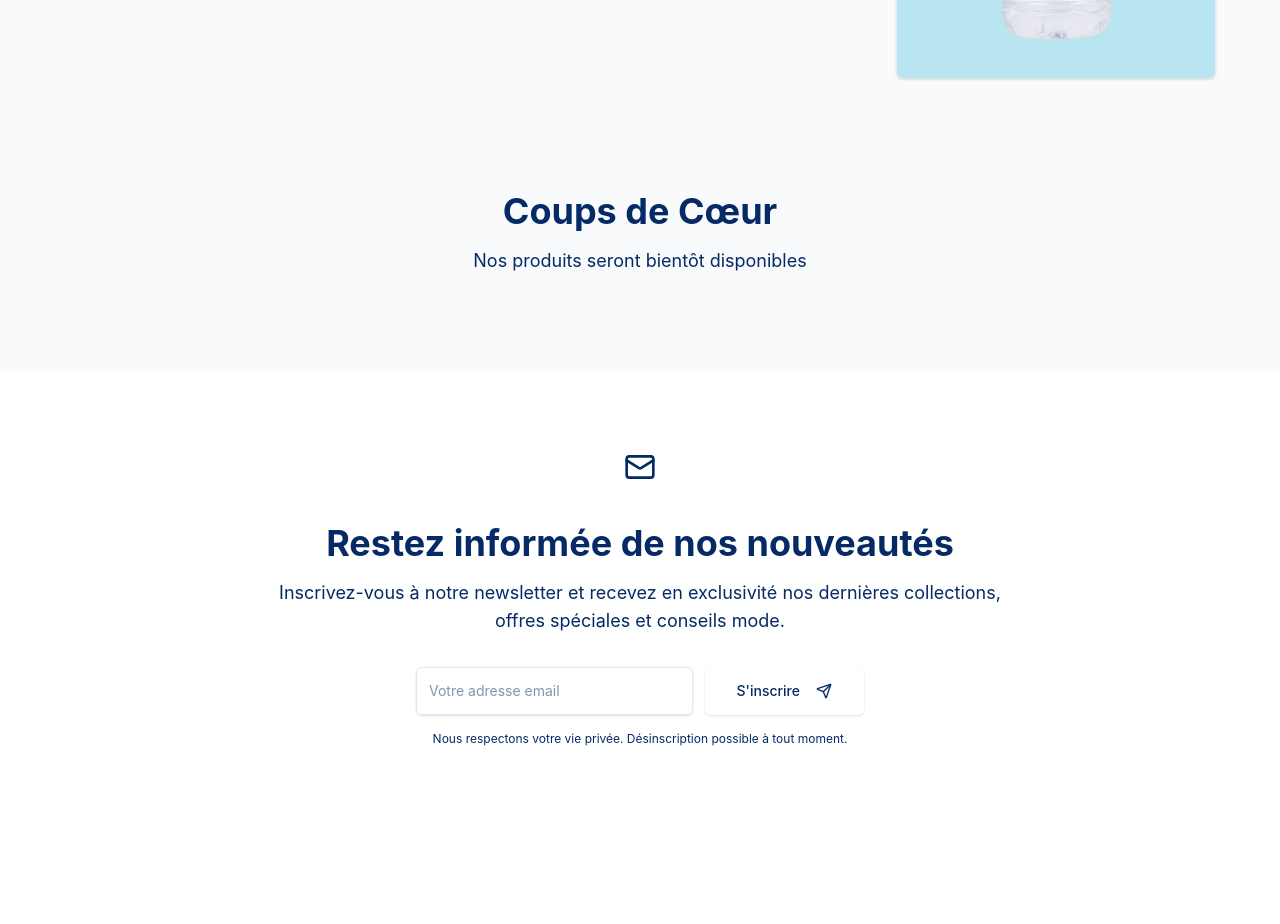
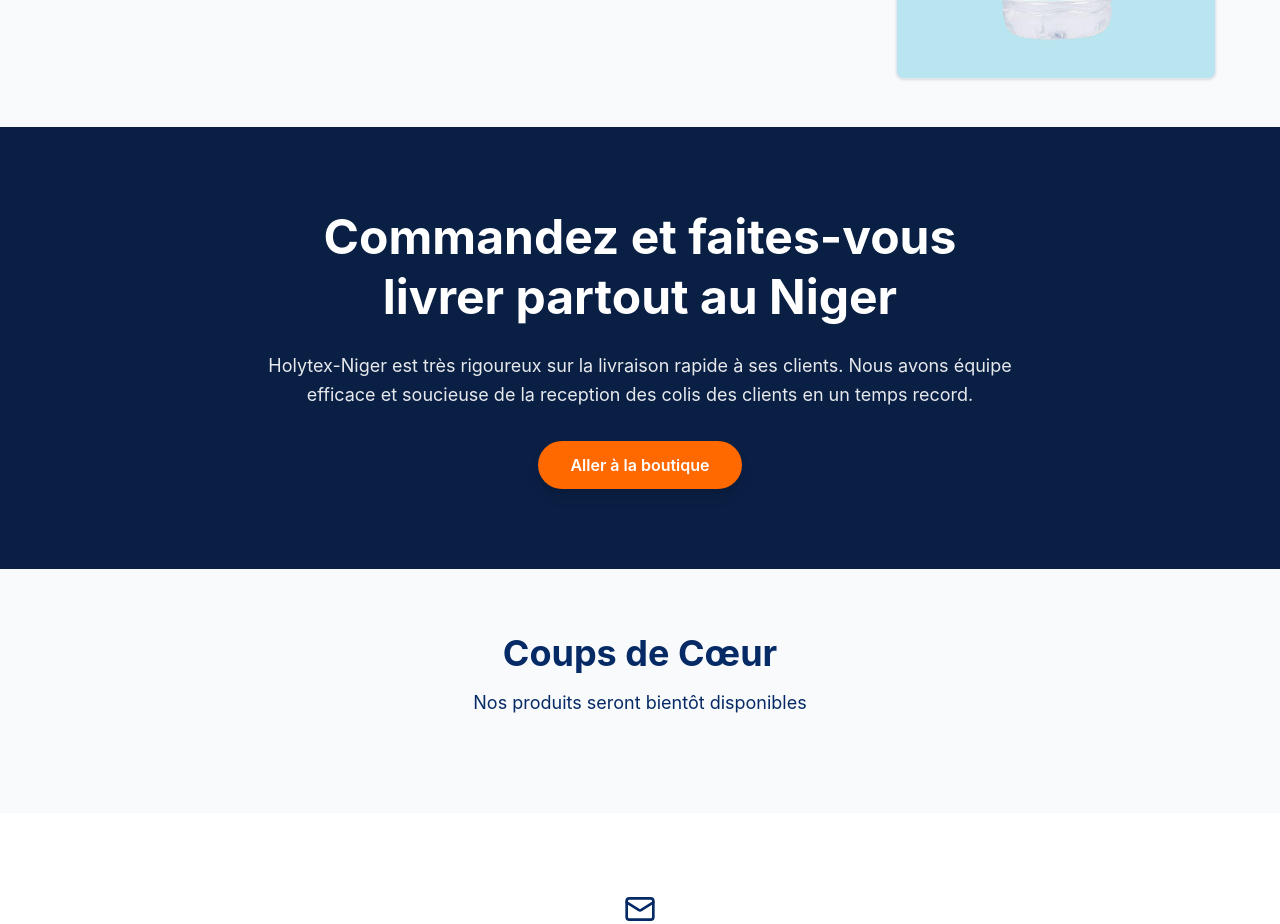
Before and after one commit to abdourrazak/niger-holytex-clone, a Next.js app: page / in a window 1280 px wide. Shown: the part 3060-3984 px from the top of the page. Built offline with nearby package versions, Linux system fonts and the light colour scheme; no server answers; the database is empty.

Commit message:
✨ Add DeliveryBanner section: blue background with delivery message & orange CTA button

```diff
--- a/src/app/page.tsx
+++ b/src/app/page.tsx
@@ -1,6 +1,7 @@
 import { HeroCarousel } from '@/components/home/HeroCarousel'
 import { BestSellersSection } from '@/components/home/BestSellersSection'
 import { CategoriesShowcase } from '@/components/home/CategoriesShowcase'
+import { DeliveryBanner } from '@/components/home/DeliveryBanner'
 import { ProductGrid } from '@/components/products/ProductGrid'
 import { NewsletterSection } from '@/components/home/NewsletterSection'
 import { Header } from '@/components/layout/Header'
@@ -36,6 +37,9 @@ export default async function Home() {
       {/* Categories Showcase Section */}
       <CategoriesShowcase />
 
+      {/* Delivery Banner */}
+      <DeliveryBanner />
+
       {/* Featured Products Section */}
       <section className="py-16 bg-gray-50">
         <div className="container-custom">
--- /dev/null
+++ b/src/components/home/DeliveryBanner.tsx
@@ -0,0 +1,39 @@
+import Link from 'next/link'
+import { Button } from '@/components/ui/button'
+
+export function DeliveryBanner() {
+  return (
+    <section className="relative py-20 bg-[#0A1F44] overflow-hidden">
+      {/* Background overlay */}
+      <div className="absolute inset-0 bg-gradient-to-r from-[#0A1F44]/95 to-[#0A1F44]/90" />
+
+      {/* Content */}
+      <div className="container-custom relative z-10">
+        <div className="max-w-4xl mx-auto text-center">
+          {/* Title */}
+          <h2 className="text-3xl md:text-4xl lg:text-5xl font-bold text-white mb-6 leading-tight">
+            Commandez et faites-vous
+            <br />
+            livrer partout au Niger
+          </h2>
+
+          {/* Description */}
+          <p className="text-base md:text-lg text-white/90 mb-8 max-w-3xl mx-auto leading-relaxed">
+            Holytex-Niger est très rigoureux sur la livraison rapide à ses clients. Nous avons équipe efficace et soucieuse de la reception des colis des clients en un temps record.
+          </p>
+
+          {/* CTA Button */}
+          <Button
+            asChild
+            size="lg"
+            className="bg-orange-500 hover:bg-orange-600 text-white font-semibold px-8 py-6 text-base rounded-full shadow-lg hover:shadow-xl transition-all"
+          >
+            <Link href="/products">
+              Aller à la boutique
+            </Link>
+          </Button>
+        </div>
+      </div>
+    </section>
+  )
+}
```
